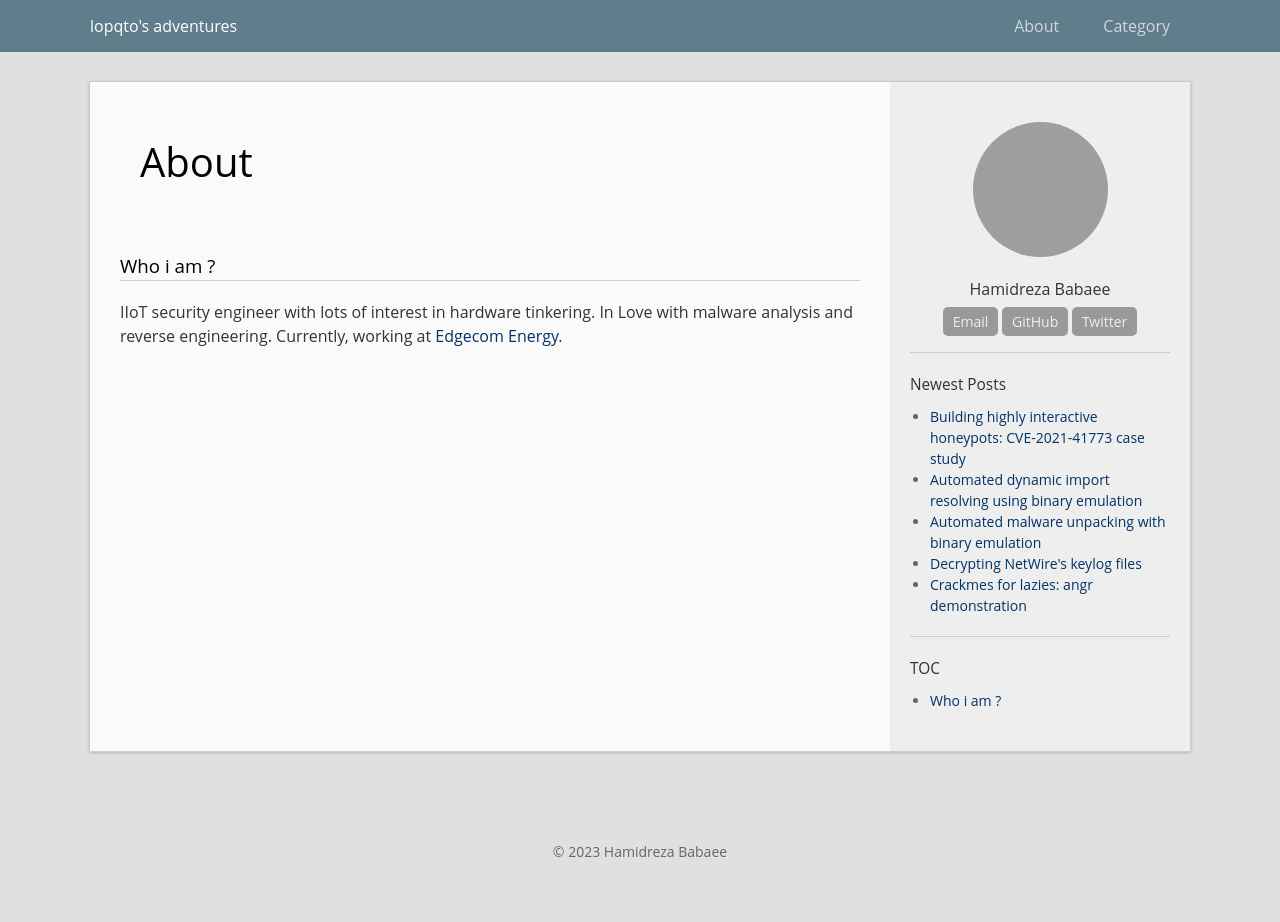
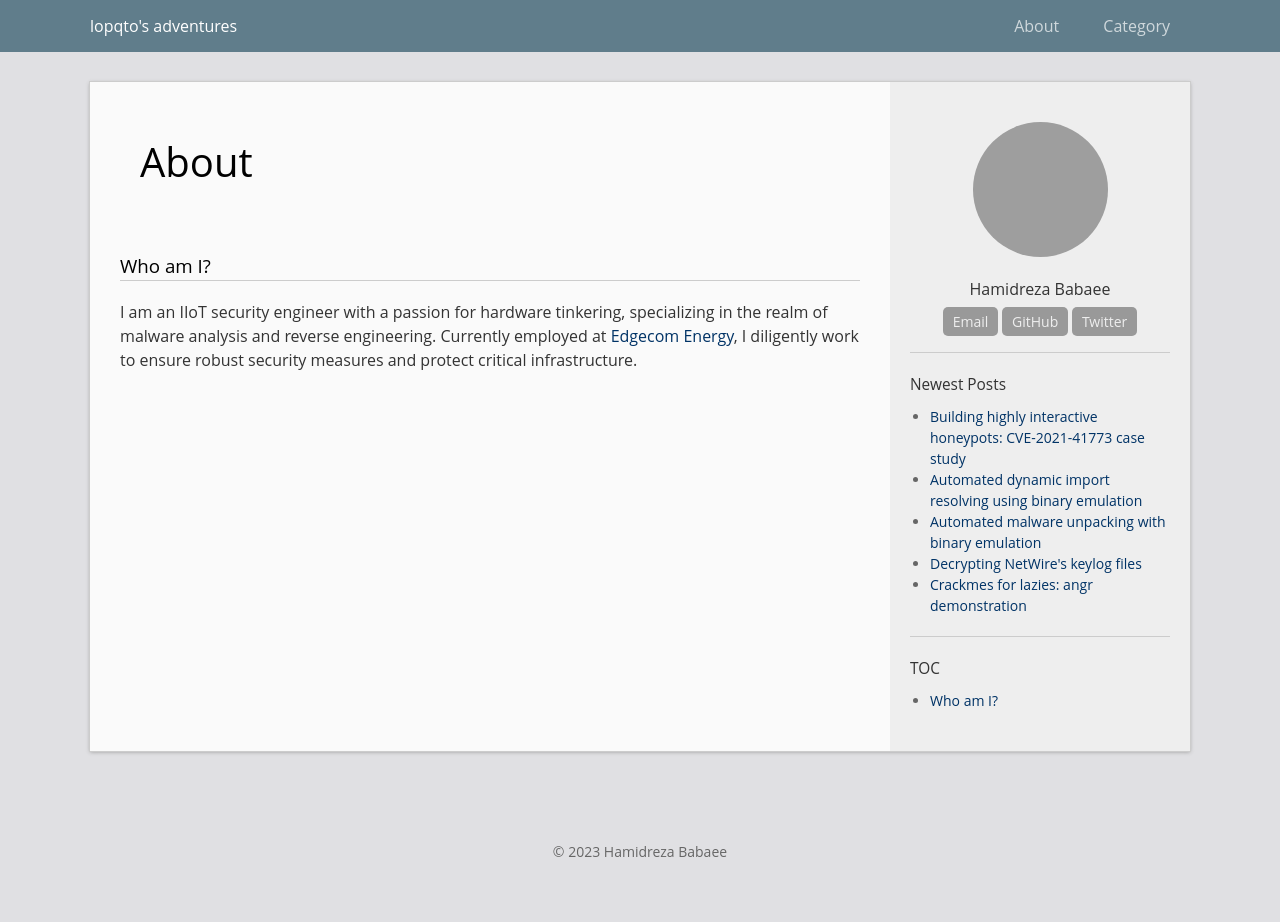
Before and after one commit to lopqto/lopqto.github.io, a Jekyll site: the page built from about.md, in a window 1280 px wide. Built offline with Jekyll 4.4.1, drawn with Linux system fonts in a browser that asks for light colours; grey boxes are pictures that could not be loaded.

Commit message:
Update the About page

```diff
--- a/about.md
+++ b/about.md
@@ -4,6 +4,6 @@ title: About
 permalink: /about/
 ---
 
-### Who i am ?
+### Who am I?
 
-IIoT security engineer with lots of interest in hardware tinkering. In Love with malware analysis and reverse engineering. Currently, working at [Edgecom Energy](https://www.edgecomenergy.ca/).
+I am an IIoT security engineer with a passion for hardware tinkering, specializing in the realm of malware analysis and reverse engineering. Currently employed at [Edgecom Energy](https://www.edgecomenergy.ca/), I diligently work to ensure robust security measures and protect critical infrastructure.
```
Also changed, not shown: 12 other files.
